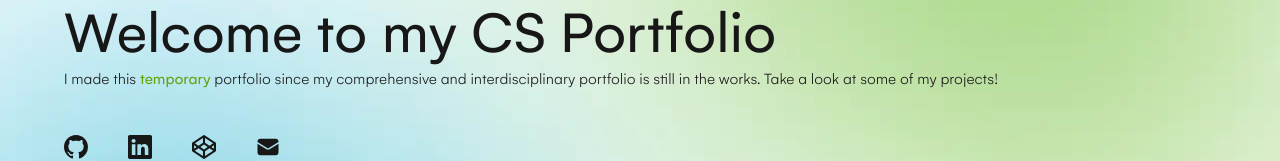
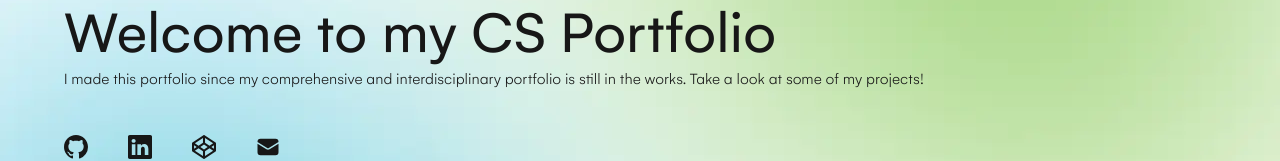
Before and after one commit to csvidit/temp-cs-portfolio, a Next.js app: page / in a window 1280 px wide. Shown: the part 197-358 px from the top of the page. Built offline with nearby package versions, Linux system fonts and the light colour scheme.

Commit message:
minor change to hero section subtitle

```diff
--- a/src/components/Hero.tsx
+++ b/src/components/Hero.tsx
@@ -14,9 +14,9 @@ const Hero = () => {
         </h1>
         <p className="font-light">
           I made this{" "}
-          <strong className="text-lime-600 dark:text-lime-500">
+          {/* <strong className="text-lime-600 dark:text-lime-500">
             temporary
-          </strong>{" "}
+          </strong>{" "} */}
           portfolio since my comprehensive and interdisciplinary portfolio is
           still in the works. Take a look at some of my projects!
         </p>
--- a/src/pages/api/hello.ts
+++ /dev/null
@@ -1,13 +0,0 @@
-// Next.js API route support: https://nextjs.org/docs/api-routes/introduction
-import type { NextApiRequest, NextApiResponse } from 'next'
-
-type Data = {
-  name: string
-}
-
-export default function handler(
-  req: NextApiRequest,
-  res: NextApiResponse<Data>
-) {
-  res.status(200).json({ name: 'John Doe' })
-}
```
